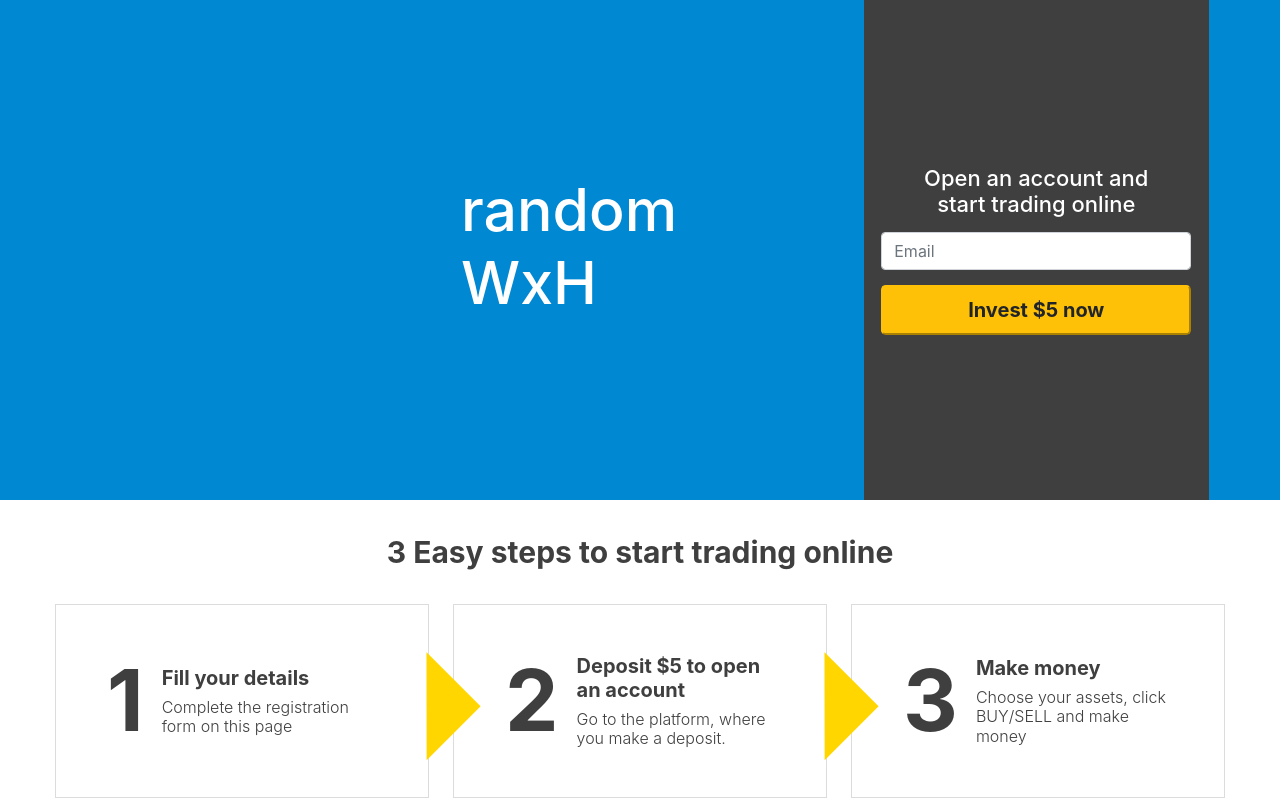
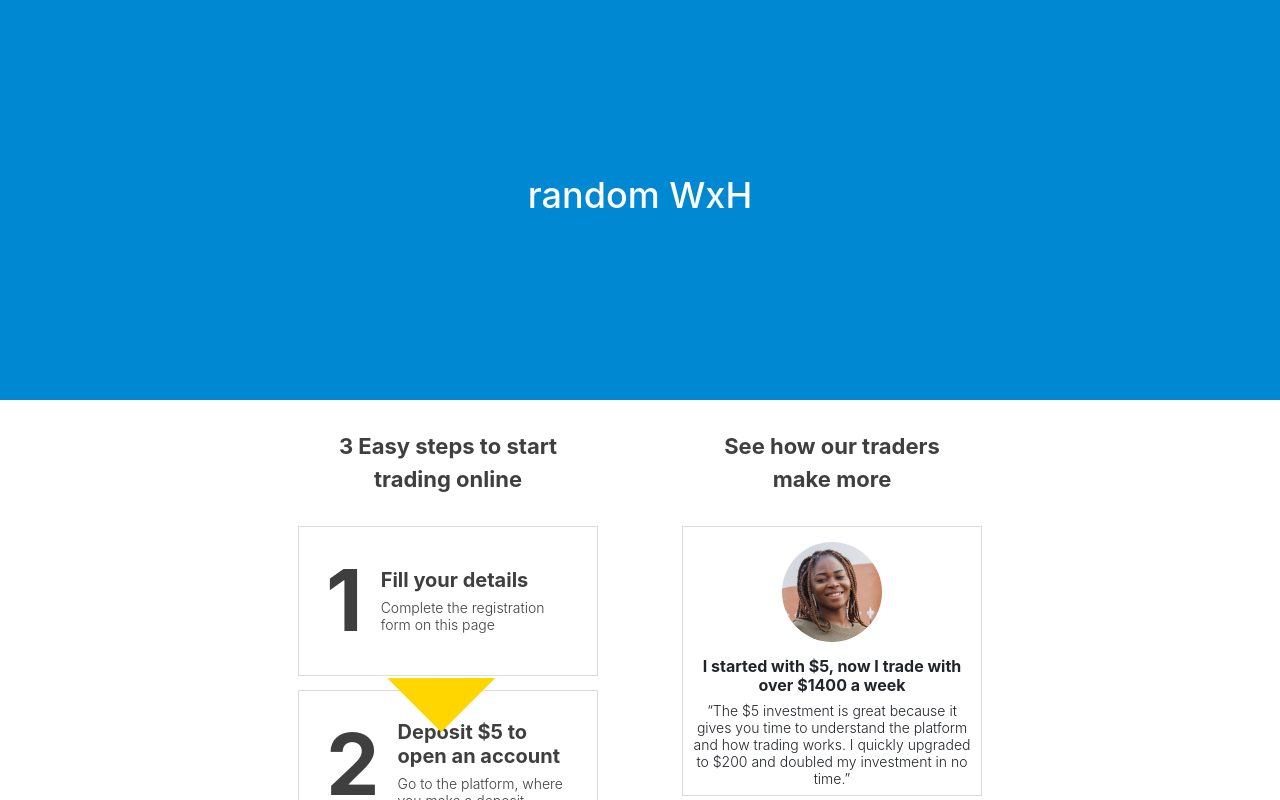
Before and after one commit to dreadlocker/ui-task, a Vue app: page / in a window 1280 px wide. Shown: the top 800 px of the page. Built offline with nearby package versions, Linux system fonts and the light colour scheme.

Commit message:
Fixed var in _variables.sass

```diff
--- a/src/assets/styles/_variables.sass
+++ b/src/assets/styles/_variables.sass
@@ -1,6 +1,6 @@
 $min-mobile-portrait-width: 320px
 $min-tablet-portrait-width: 768px
-$min-pc-width: 800px
+$min-pc-width: 1920px
 
 $text-color-1: #FFFFFF
 $text-color-2: #3F3F3F
```
